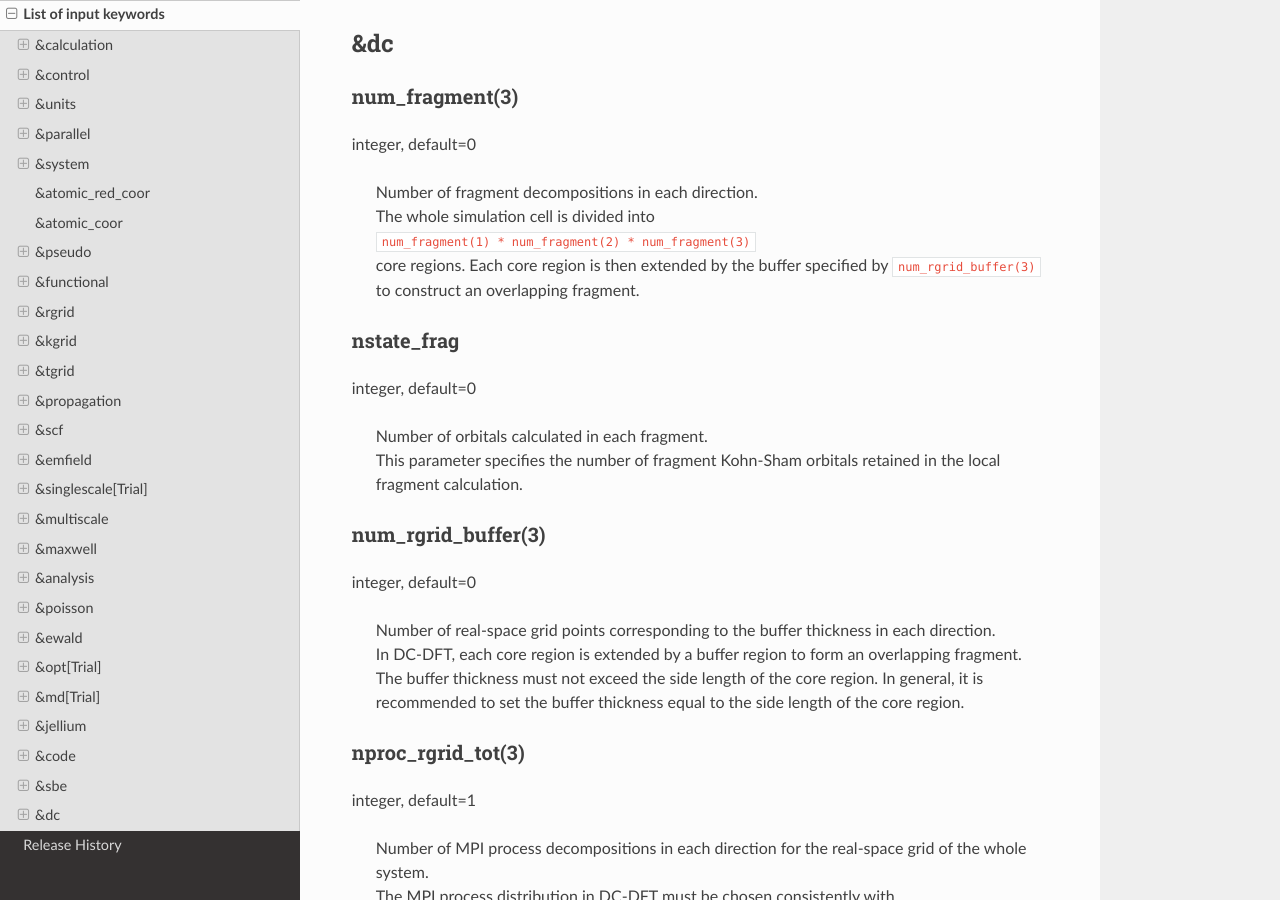
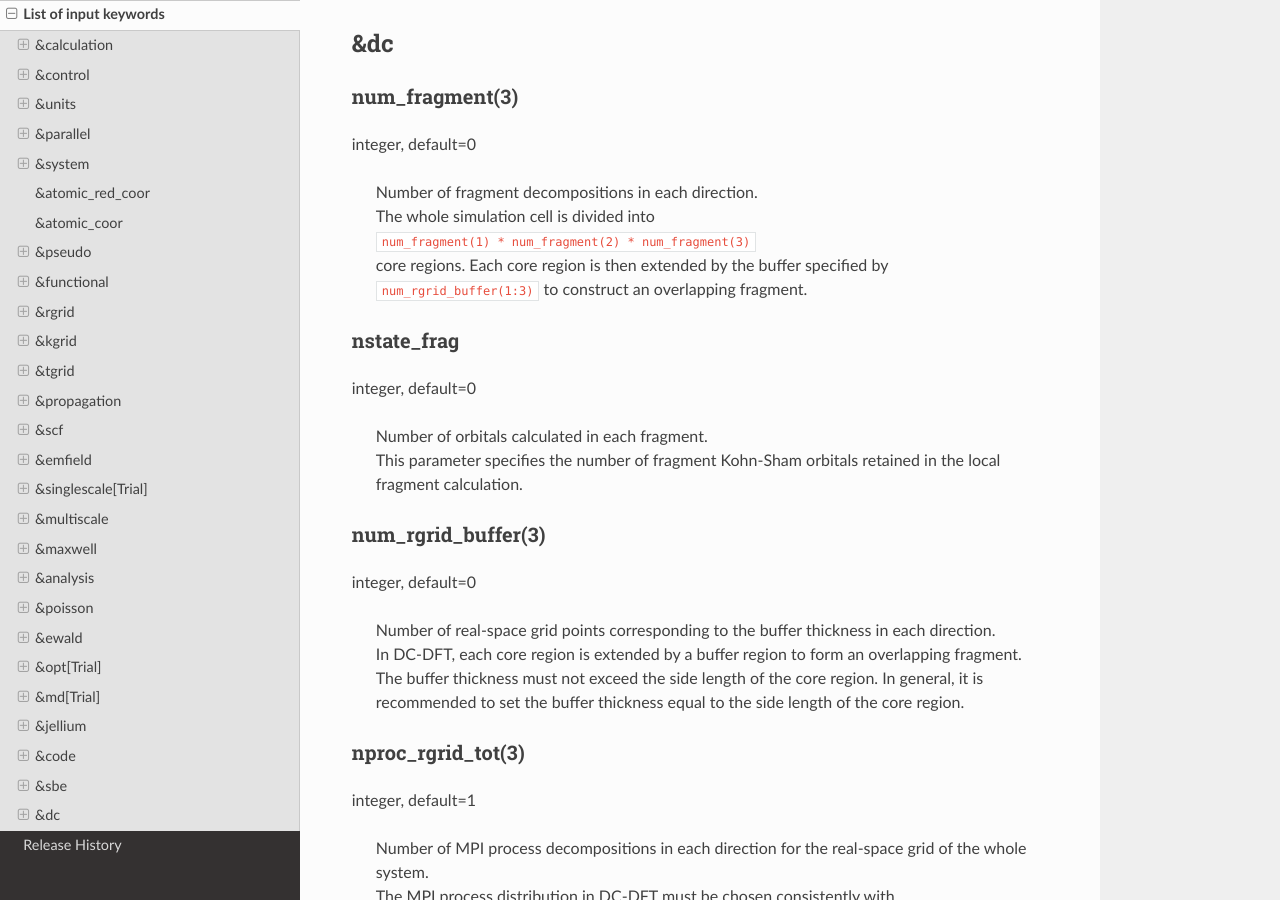
Before and after one commit to SALMON-TDDFT/SALMON-DOCS, a Sphinx documentation site: the page built from source/input_keyword_list.rst, in a window 1280 px wide and 900 px high, scrolled down 67278 px. Built offline with Sphinx 7.4.7 and the Read the Docs theme 3.1.0, drawn with Linux system fonts in a browser that asks for light colours; formulas are drawn with MathJax 3.

Commit message:
Update input_keyword_list.rst

```diff
--- a/source/input_keyword_list.rst
+++ b/source/input_keyword_list.rst
@@ -3457,7 +3457,7 @@ integer, default=0
    | Number of fragment decompositions in each direction.
    | The whole simulation cell is divided into
    | ``num_fragment(1) * num_fragment(2) * num_fragment(3)``
-   | core regions. Each core region is then extended by the buffer specified by ``num_rgrid_buffer(3)`` to construct an overlapping fragment.
+   | core regions. Each core region is then extended by the buffer specified by ``num_rgrid_buffer(1:3)`` to construct an overlapping fragment.
 
 .. _nstate_frag:
 
```
